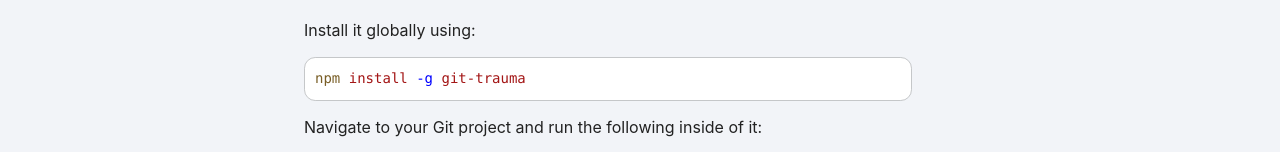
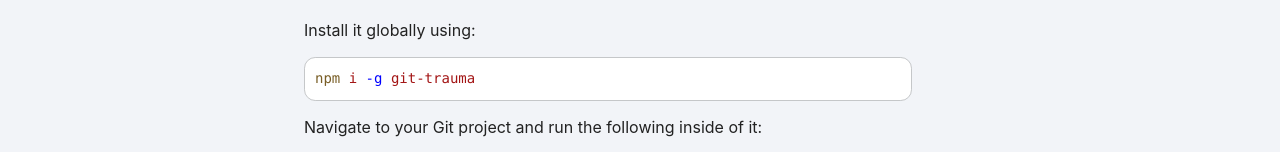
Before and after one commit to bennycode/git-trauma, a website with bundled scripts: page docs/index.html in a window 1280 px wide. Shown: the part 561-713 px from the top of the page. Built offline with nearby package versions, Linux system fonts and the light colour scheme.

Commit message:
chore: Generated release files

```diff
--- a/docs/index.html
+++ b/docs/index.html
@@ -140,7 +140,7 @@
           ></a>
           <h2><a href="#md:installation">Installation</a></h2>
           <p>Install it globally using:</p>
-          <pre><code class="language-bash"><span class="hl-0">npm</span><span class="hl-1"> </span><span class="hl-2">install</span><span class="hl-1"> </span><span class="hl-3">-g</span><span class="hl-1"> </span><span class="hl-2">git-trauma</span>
+          <pre><code class="language-bash"><span class="hl-0">npm</span><span class="hl-1"> </span><span class="hl-2">i</span><span class="hl-1"> </span><span class="hl-3">-g</span><span class="hl-1"> </span><span class="hl-2">git-trauma</span>
 </code><button>Copy</button></pre>
           <p>Navigate to your Git project and run the following inside of it:</p>
           <pre><code class="language-bash"><span class="hl-0">git-trauma</span>
```
Also changed, not shown: CHANGELOG.md.
